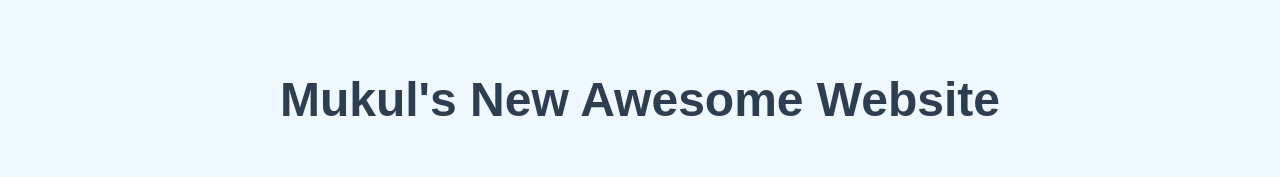
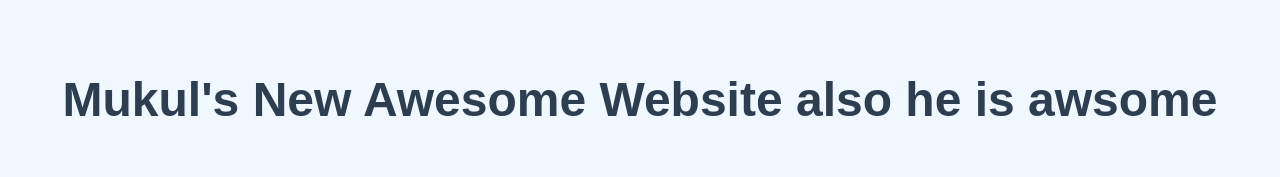
Before and after one commit to MukulGoutam/new-static-website-azure-CICD, a plain HTML site: page index.html in a window 1280 px wide. Shown: the top 177 px of the page. Drawn offline with Linux system fonts and the light colour scheme.

Commit message:
Update index.html

```diff
--- a/index.html
+++ b/index.html
@@ -36,7 +36,7 @@
 <body>
 
     <!-- This is your welcome message -->
-    <h1>Mukul's New Awesome Website</h1>
+    <h1>Mukul's New Awesome Website also he is  awsome</h1>
 
     <!--
       This is the image.
```
